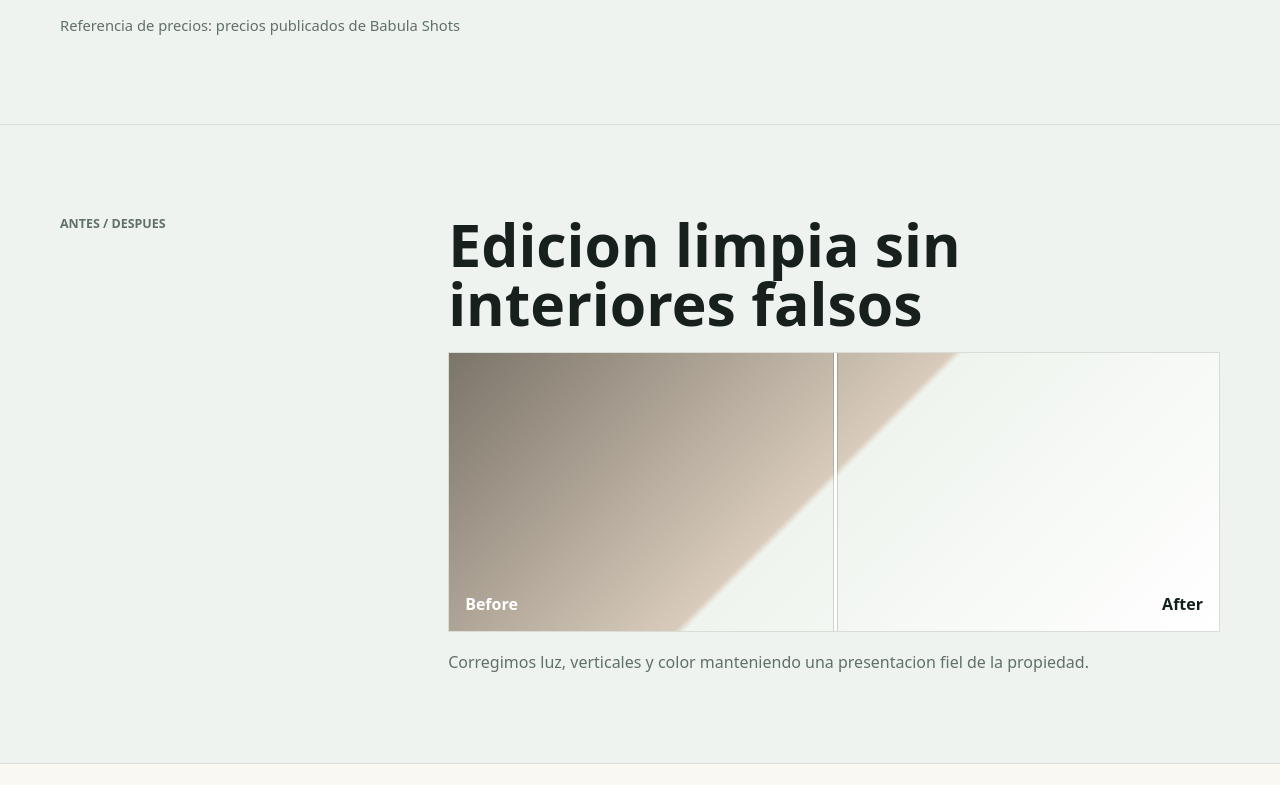
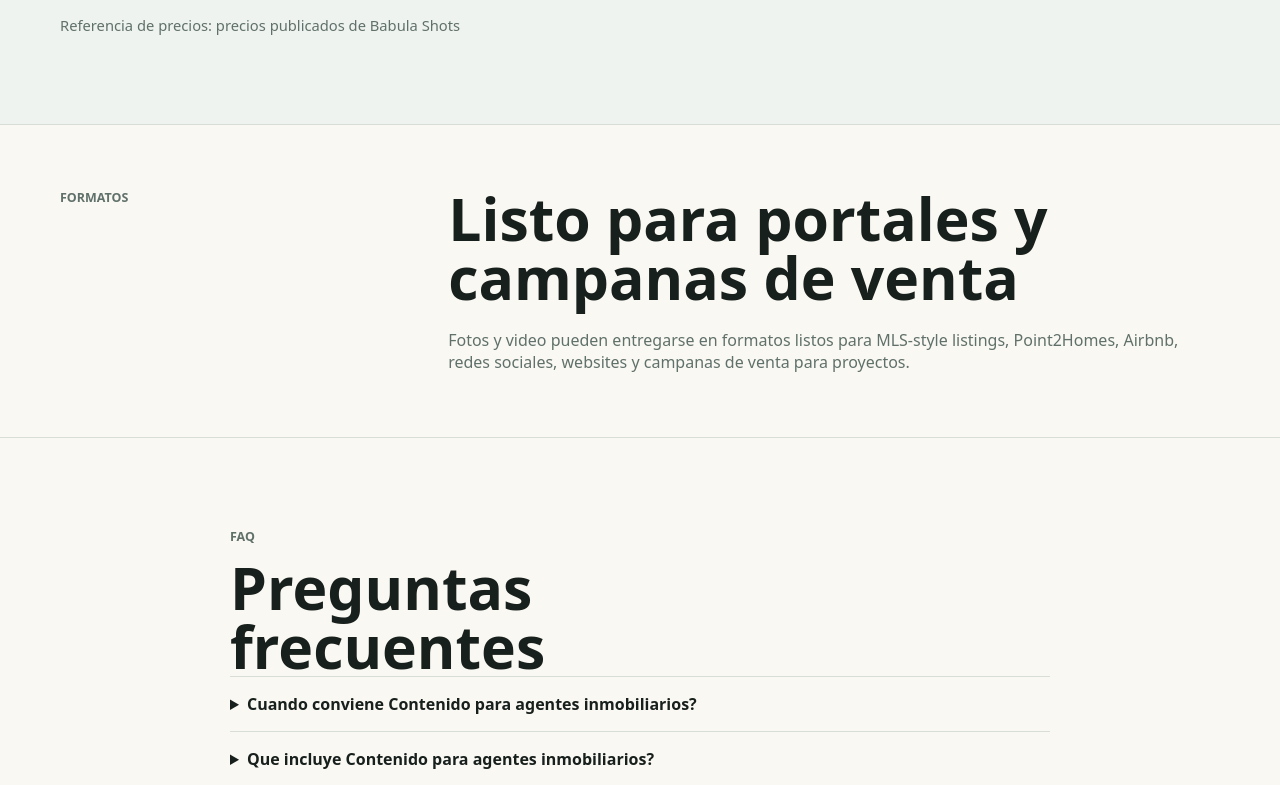
Before and after one commit to fotografosantodomingo/real-estate-babulashots-, a Next.js app: page /contenido-para-agentes-inmobiliarios in a window 1280 px wide. Shown: the part 4055-4840 px from the top of the page. Built offline with nearby package versions, Linux system fonts and the light colour scheme.

Commit message:
Remove before after block

```diff
--- a/app/globals.css
+++ b/app/globals.css
@@ -422,41 +422,6 @@ p {
   font-weight: 800;
 }
 
-.before-after {
-  position: relative;
-  display: grid;
-  grid-template-columns: 1fr 1fr;
-  min-height: 280px;
-  margin: 1.2rem 0;
-  overflow: hidden;
-  border: 1px solid var(--line);
-  background: linear-gradient(135deg, #7b7469, #d8cbbb 48%, #eff4ee 49%, #ffffff);
-}
-
-.before-side,
-.after-side {
-  display: flex;
-  align-items: flex-end;
-  padding: 1rem;
-  color: #fff;
-  font-weight: 820;
-}
-
-.after-side {
-  color: var(--dark);
-  justify-content: flex-end;
-}
-
-.slider-line {
-  position: absolute;
-  top: 0;
-  bottom: 0;
-  left: 50%;
-  width: 3px;
-  background: #fff;
-  box-shadow: 0 0 0 1px rgba(0,0,0,.15);
-}
-
 .chip-list,
 .service-list,
 .package-list {
--- a/components/BeforeAfterSlider.tsx
+++ /dev/null
@@ -1,18 +0,0 @@
-export function BeforeAfterSlider({ locale = "es" }: { locale?: "es" | "en" }) {
-  return (
-    <section className="section alt-section">
-      <div className="wrap split">
-        <p className="section-tag">{locale === "en" ? "Before / after" : "Antes / despues"}</p>
-        <div>
-          <h2>{locale === "en" ? "Clean editing without fake-looking interiors" : "Edicion limpia sin interiores falsos"}</h2>
-          <div className="before-after" aria-label={locale === "en" ? "Before and after visual comparison" : "Comparacion visual antes y despues"}>
-            <div className="before-side">Before</div>
-            <div className="after-side">After</div>
-            <span className="slider-line" />
-          </div>
-          <p>{locale === "en" ? "Interior photos are corrected for light, verticals and color while keeping the property truthful." : "Corregimos luz, verticales y color manteniendo una presentacion fiel de la propiedad."}</p>
-        </div>
-      </div>
-    </section>
-  );
-}
--- a/components/RealEstateCityPage.tsx
+++ b/components/RealEstateCityPage.tsx
@@ -1,6 +1,5 @@
 import Image from "next/image";
 import Link from "next/link";
-import { BeforeAfterSlider } from "@/components/BeforeAfterSlider";
 import { ConversionPanel } from "@/components/ConversionPanel";
 import { FaqBlock } from "@/components/FaqBlock";
 import { Integrations } from "@/components/Integrations";
@@ -104,7 +103,6 @@ export function RealEstateCityPage({ city, locale = "es" }: { city: RealEstateCi
           </div>
         </section>
       ) : null}
-      <BeforeAfterSlider locale={locale} />
       <Integrations locale={locale} />
       {faq.length ? <FaqBlock items={faq} /> : null}
 
--- a/components/RealEstateServicePage.tsx
+++ b/components/RealEstateServicePage.tsx
@@ -1,6 +1,5 @@
 import Image from "next/image";
 import Link from "next/link";
-import { BeforeAfterSlider } from "@/components/BeforeAfterSlider";
 import { ConversionPanel } from "@/components/ConversionPanel";
 import { Integrations } from "@/components/Integrations";
 import { PropertyGallery } from "@/components/PropertyGallery";
@@ -152,7 +151,6 @@ export function RealEstateServicePage({ service, locale = "es" }: { service: Rea
       </section>
 
       <ServicePackages locale={locale} />
-      <BeforeAfterSlider locale={locale} />
       <Integrations locale={locale} />
       <FaqBlock items={faq} />
 
```
